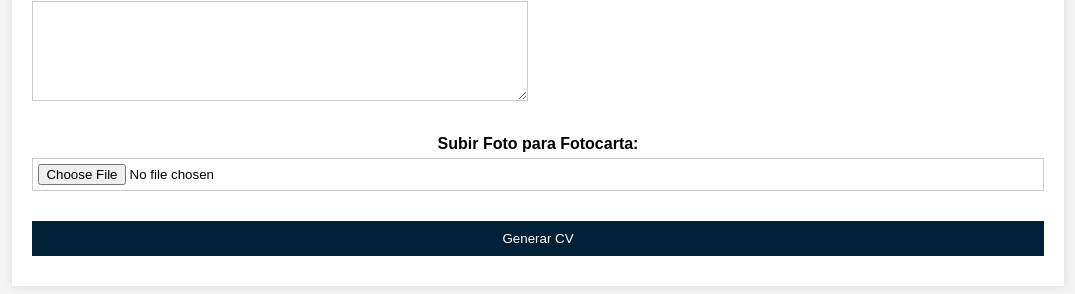
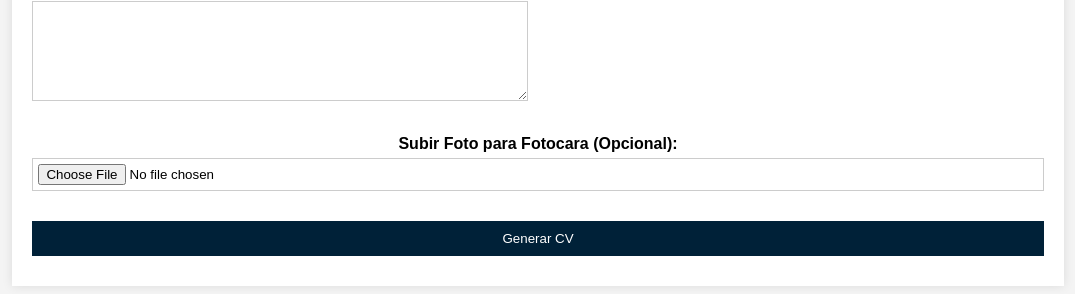
Before and after one commit to FerPonce42/TAREAS-DBEP, a PHP site: page /formulario.php in a window 1280 px wide. Shown: the part 689-983 px from the top of the page, without its empty margins (102-1177 px from the left). Run offline with PHP 8.4, Linux system fonts and the light colour scheme.

Commit message:
ay no se

```diff
--- a/FORMULARIO A CV/cv.php
+++ b/FORMULARIO A CV/cv.php
@@ -13,7 +13,7 @@ if (isset($_FILES['foto']) && $_FILES['foto']['error'] === UPLOAD_ERR_OK) {
     if (move_uploaded_file($tmp_name, $foto_path)) {
         // La foto se ha subido exitosamente
     } else {
-        $foto_path = 'fotocara.png'; // Ruta de la foto por defecto en caso de errorrr
+        $foto_path = 'fotocara.png'; // Ruta de la foto por defecto en caso de erroorrr
     }
 } else {
     $foto_path = 'fotocara.png'; // Ruta de la foto por defecto si no se sube ninguna foto
--- a/FORMULARIO A CV/formulario.php
+++ b/FORMULARIO A CV/formulario.php
@@ -221,7 +221,7 @@
 
             <!-- Subir Foto -->
             <div class="photo-upload">
-                <label for="foto">Subir Foto para Fotocarta:</label>
+                <label for="foto">Subir Foto para Fotocara (Opcional):</label>
                 <input type="file" name="foto" id="foto" accept="image/*">
             </div>
 
```
